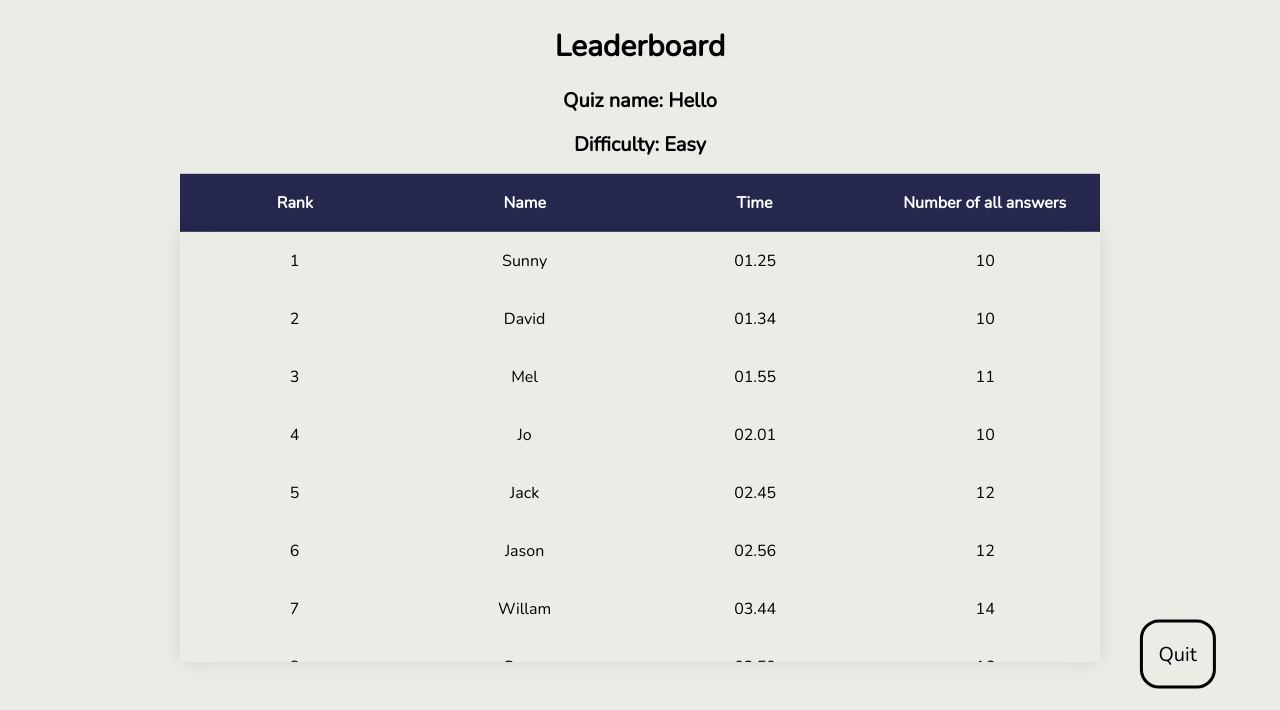
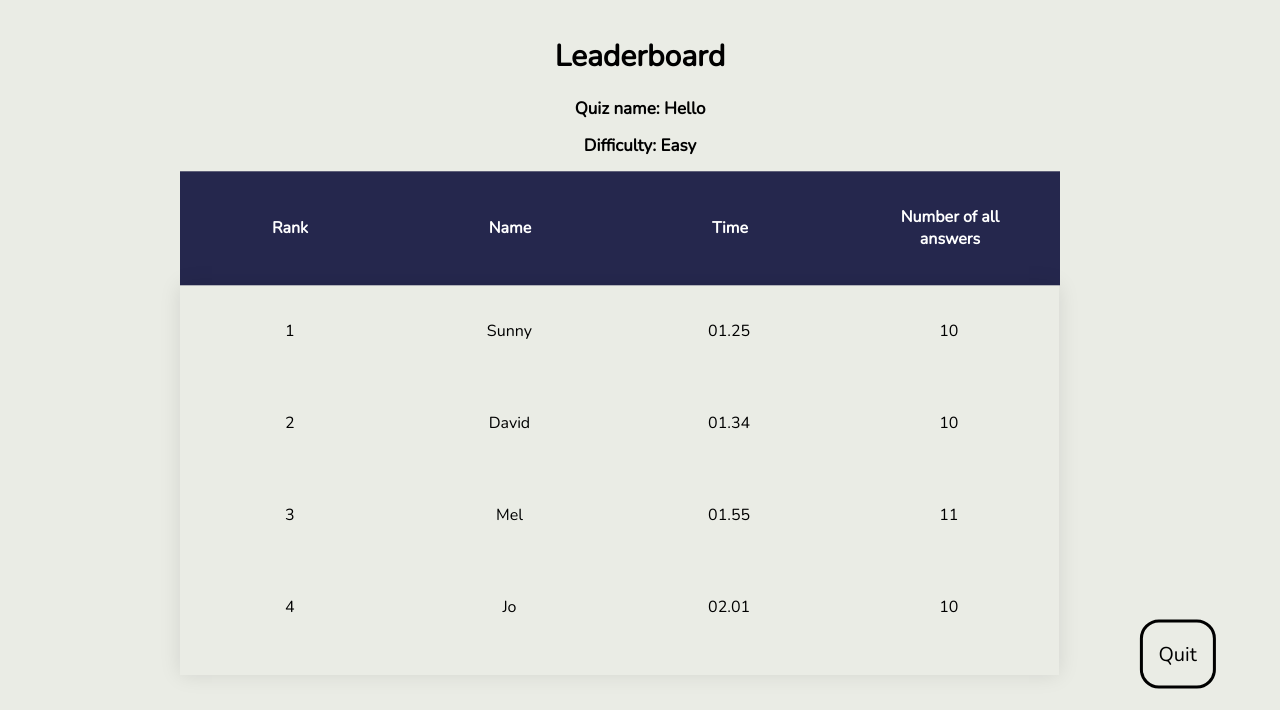
Before and after one commit to NutthanichN/Quizer, a Django app: template quizer_game/templates/quizer_game/leaderboard.html in a window 1280 px wide. Shown: the part 90-800 px from the top of the page. Run offline with Django 3.2, Linux system fonts and the light colour scheme; the template is opened without the code that fills it, so the values that code supplies are empty.

Commit message:
wrap word

```diff
--- a/quizer_game/static/quizer_game/styles/leaderboard.css
+++ b/quizer_game/static/quizer_game/styles/leaderboard.css
@@ -13,7 +13,7 @@
 }
 .container {
   position: absolute;
-  top: 53%;
+  top: 54.5%;
   left: 50%;
   -webkit-transform: translate(-50%, -50%);
           transform: translate(-50%, -50%);
@@ -37,7 +37,7 @@
 h2 {
   color: black;
   text-align: center;
-  font-size: 20px;
+  font-size: 17px;
 }
 
 
@@ -51,9 +51,9 @@
 
 .fixed_header tbody{
   display:block;
-  width: 100%;
+  width: 95.5%;
   overflow: auto;
-  height: 430px;
+  height: 390px;
   box-shadow: 0 0 20px rgba(0,0,0,0.1);
 }
 
@@ -63,7 +63,7 @@
 
 
 .fixed_header th, .fixed_header td {
-  padding: 18px;
+  padding: 35px;
   text-align: center;
   width: 200px;
 }
@@ -73,6 +73,8 @@
   text-align: center;
   padding: 18px;
   color: black;
+  word-wrap: break-word;
+  max-width: 150px;
 }
 th {
   text-align: center;
@@ -133,11 +135,10 @@
 
 .email {
   position: absolute;
-  top: 52%;
-  right: 8.5%;
-  -webkit-transform: translate(-50%, -50%);
-          transform: translate(-50%, -50%);
+  top: 44%;
+  right: 14%;
   color: white;
+
 }
 .email a:visited  {
   color: white;
```
